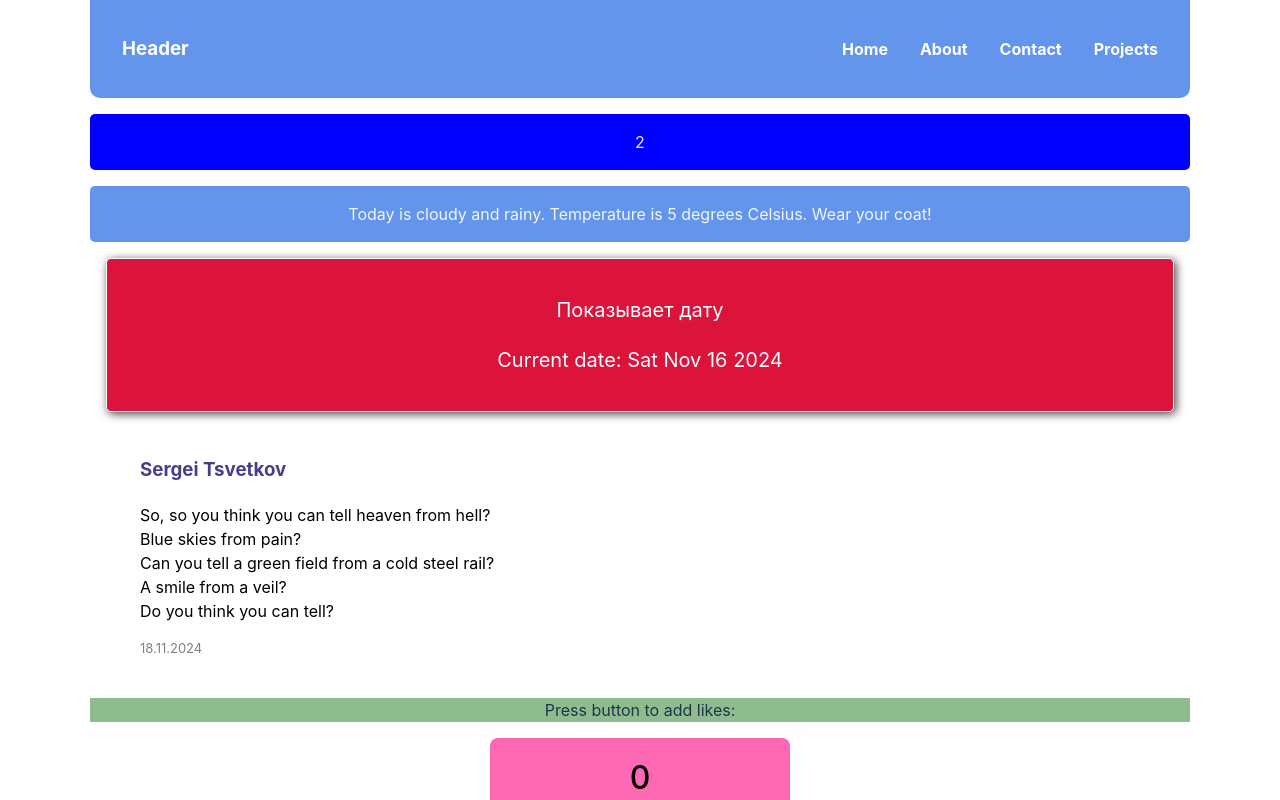
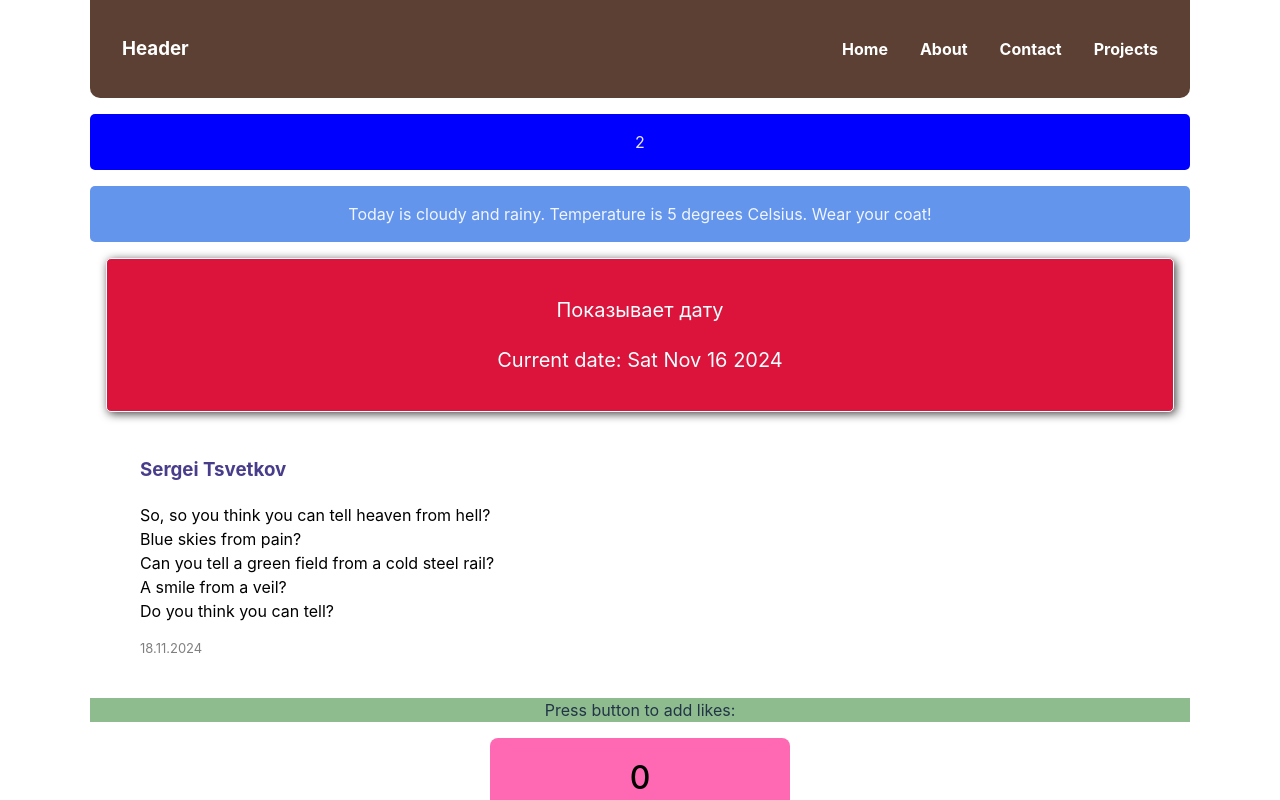
Before and after one commit to tsvetkovsergey/git-practice, a React (Vite) app: page / in a window 1280 px wide. Shown: the top 800 px of the page. Built offline with nearby package versions, Linux system fonts and the light colour scheme.

Commit message:
change header color

```diff
--- a/src/components/Header/Header.styles.css
+++ b/src/components/Header/Header.styles.css
@@ -1,5 +1,6 @@
 header {
   background-color: cornflowerblue;
+  background-color: hsl(19, 29%, 28%);
   color: white;
   font-weight: 700;
   padding: 1rem 2rem;
```
